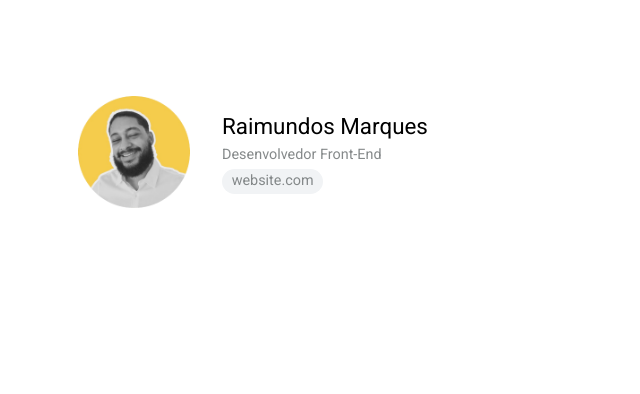
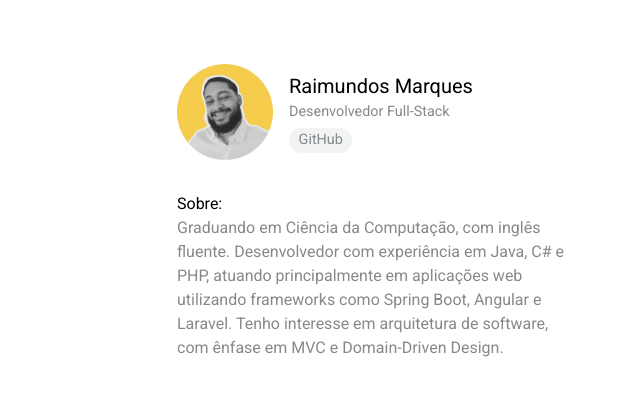
Before and after one commit to dev-raimundos/curriculum, an Angular app: page / in a window 1280 px wide. Shown: the top 394 px of the page, without its empty margins (263-903 px from the left). Built offline with nearby package versions, Linux system fonts and the light colour scheme.

Commit message:
REFACTOR: consertando estilização dinâmica para cada componente futuro

```diff
--- a/src/app/app.css
+++ b/src/app/app.css
@@ -0,0 +1,6 @@
+.root-class {
+  display: flex;
+  flex-direction: column;
+  align-items: start;
+  justify-content: start;
+}
--- a/src/app/app.html
+++ b/src/app/app.html
@@ -1,2 +1,4 @@
+<div class="root-class">
 <app-header></app-header>
 <app-about></app-about>
+</div>
--- a/src/app/components/about/about.css
+++ b/src/app/components/about/about.css
@@ -0,0 +1,25 @@
+.full-body {
+  display: flex;
+  margin-top: 2rem;
+  margin-right: 3rem;
+  margin-left: 3rem;
+
+  max-width: 25rem;
+}
+
+.section-body {
+
+}
+
+h2 {
+  color: black;
+}
+
+p {
+
+}
+
+
+@media (min-width: 730px) {
+
+}
--- a/src/app/components/about/about.html
+++ b/src/app/components/about/about.html
@@ -0,0 +1,8 @@
+<div class="full-body">
+  <section class="section-body">
+    <h2>Sobre:</h2>
+    <p>Graduando em Ciência da Computação, com inglês fluente. Desenvolvedor com experiência em Java,
+      C# e PHP, atuando principalmente em aplicações web utilizando frameworks como Spring Boot, Angular e Laravel.
+      Tenho interesse em arquitetura de software, com ênfase em MVC e Domain-Driven Design.</p>
+  </section>
+</div>
--- a/src/app/components/header/header.css
+++ b/src/app/components/header/header.css
@@ -1,56 +1,34 @@
 .full-body {
-  margin-top: 3.5rem;
-
-  display: flex;
-  justify-content: center;
-  align-items: center;
-}
-
-.profile-picture {
-  height: 6rem;
-  width: 6rem;
-
-  display: flex;
-  align-content: center;
-  flex-shrink: 0;
+  margin-left: 3rem;
+  margin-top: 4rem;
 }
 
 .header {
   display: flex;
   flex-direction: row;
   align-items: center;
-  justify-content: flex-start;
-
-  padding: 1rem;
-  margin-right: 1.5rem;
-  gap: 1rem;
-
-  height: auto;
 }
 
-.header-section {
-  display: flex;
-  flex-direction: column;
-  align-items: flex-start;
+.profile-picture {
+  width: 6rem;
+  margin-right: 1rem;
 }
 
 h1 {
   color: black;
-  font-size: 1.4rem;
-  font-weight: normal;
+  font-size: 1.25rem;
 }
 
-h2 {
+h2, a {
   font-size: 0.9rem;
 }
 
 a {
   display: inline-block;
   padding: 0.1rem 0.6rem;
-  margin-top: 0.2rem;
+  margin-top: 0.3rem;
   background-color: #f1f3f5;
-  font-size: 0.875rem;
-
+  color: #757A7BE2;
 
   text-decoration: none;
   border-radius: 999px;
@@ -60,27 +38,3 @@ a {
 a:hover {
   background-color: #e2e8f0;
 }
-
-/* Telas Grandes */
-
-@media (min-width: 426px) {
-  .profile-picture {
-    height: 7rem;
-    width: 7rem;
-  }
-
-  .header {
-    padding-right: 15rem;
-    height: 10rem;
-    gap: 2rem;
-  }
-
-  h1 {
-    font-size: 1.4rem;
-    color: black;
-  }
-
-  h2, a {
-    font-size: 0.9rem;
-  }
-}
--- a/src/app/components/header/header.html
+++ b/src/app/components/header/header.html
@@ -5,10 +5,9 @@
 
     <div class="header-section">
       <h1 class="name-header">Raimundos Marques</h1>
-      <h2 class="subtitle-header">Desenvolvedor Front-End</h2>
-      <a src="google.com" class="link-header">website.com</a>
+      <h2 class="subtitle-header">Desenvolvedor Full-Stack</h2>
+      <a href="https://github.com/dev-raimundos" class="link-header">GitHub</a>
     </div>
   </header>
 
-
 </div>
--- a/src/styles.css
+++ b/src/styles.css
@@ -14,7 +14,6 @@ time, mark, audio, video {
   margin: 0;
   padding: 0;
   border: 0;
-  font-size: 100%;
   font: inherit;
   vertical-align: baseline;
 }
@@ -29,6 +28,11 @@ body {
   line-height: 1.5;
   background-color: #fff;
   color: #757A7BE2;
+
+  display: flex;
+  flex-direction: column;
+  justify-content: center;
+  align-items: center;
 }
 
 ol, ul {
```
